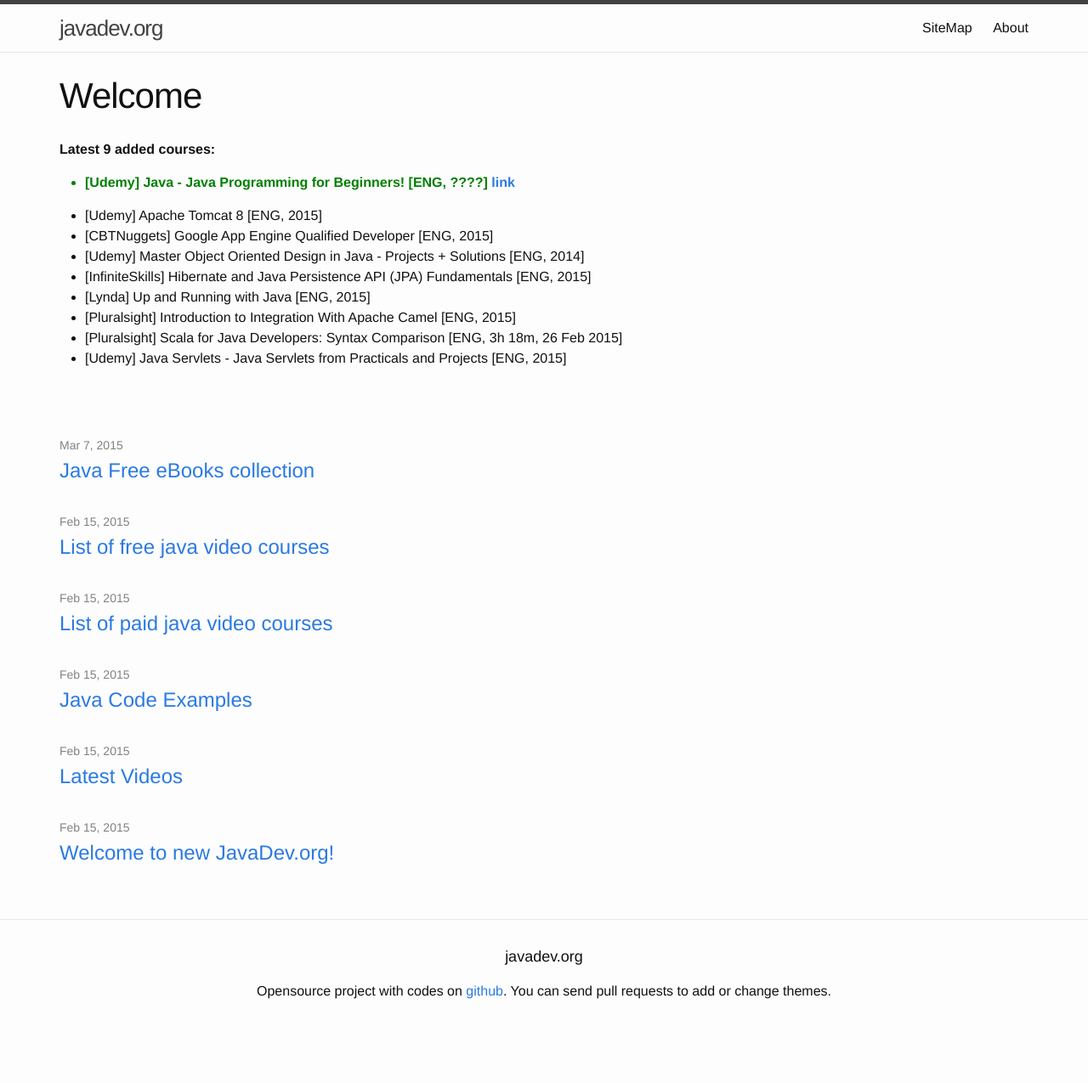
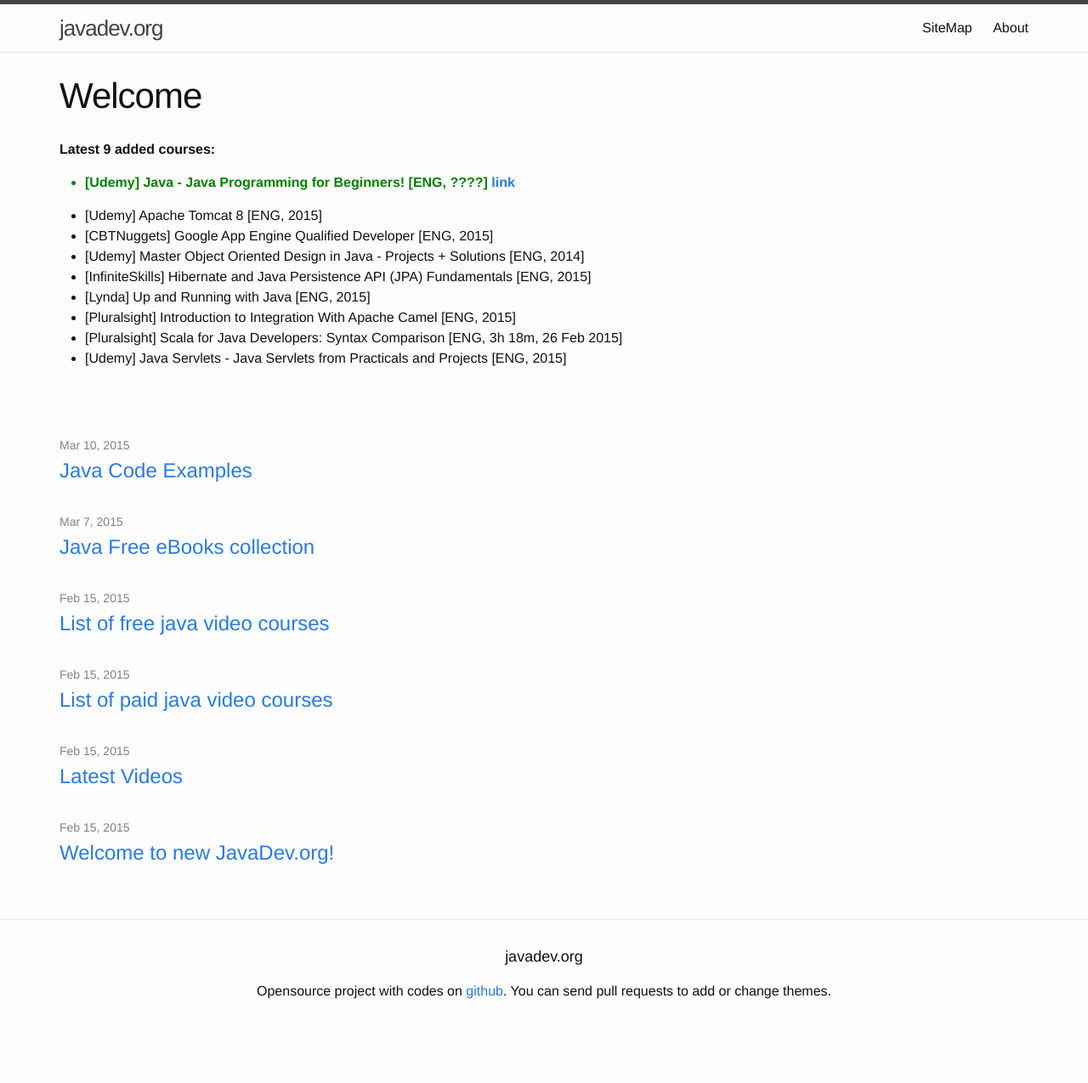
Before and after one commit to webmakaka/javadev.org, a Jekyll site: the page built from website/index.md, in a window 1280 px wide. Shown: the whole page at 85% size. Built offline with Jekyll 4.4.1, drawn with Linux system fonts in a browser that asks for light colours; grey boxes are pictures that could not be loaded.

Commit message:
Update 2015-03-10-java-code-examples.md

```diff
--- a/_posts/2015-03-10-java-code-examples.md
+++ b/_posts/2015-03-10-java-code-examples.md
@@ -1,7 +1,7 @@
 ---
 layout: post
 title:  "Java Code Examples"
-date:   2015-02-15 14:50:00
+date:   2015-03-10 14:50:00
 categories: jekyll update
 ---
 
```
